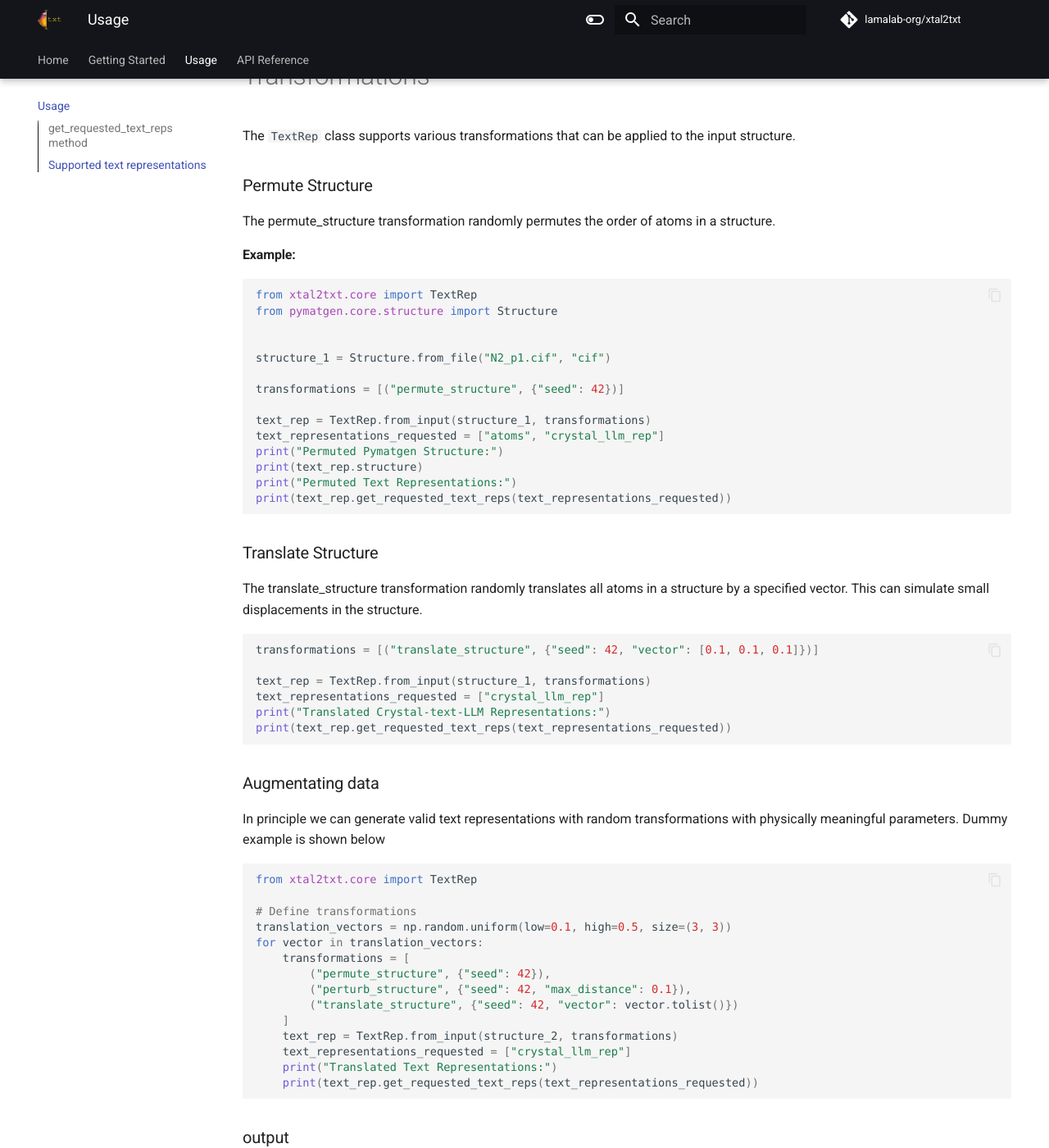
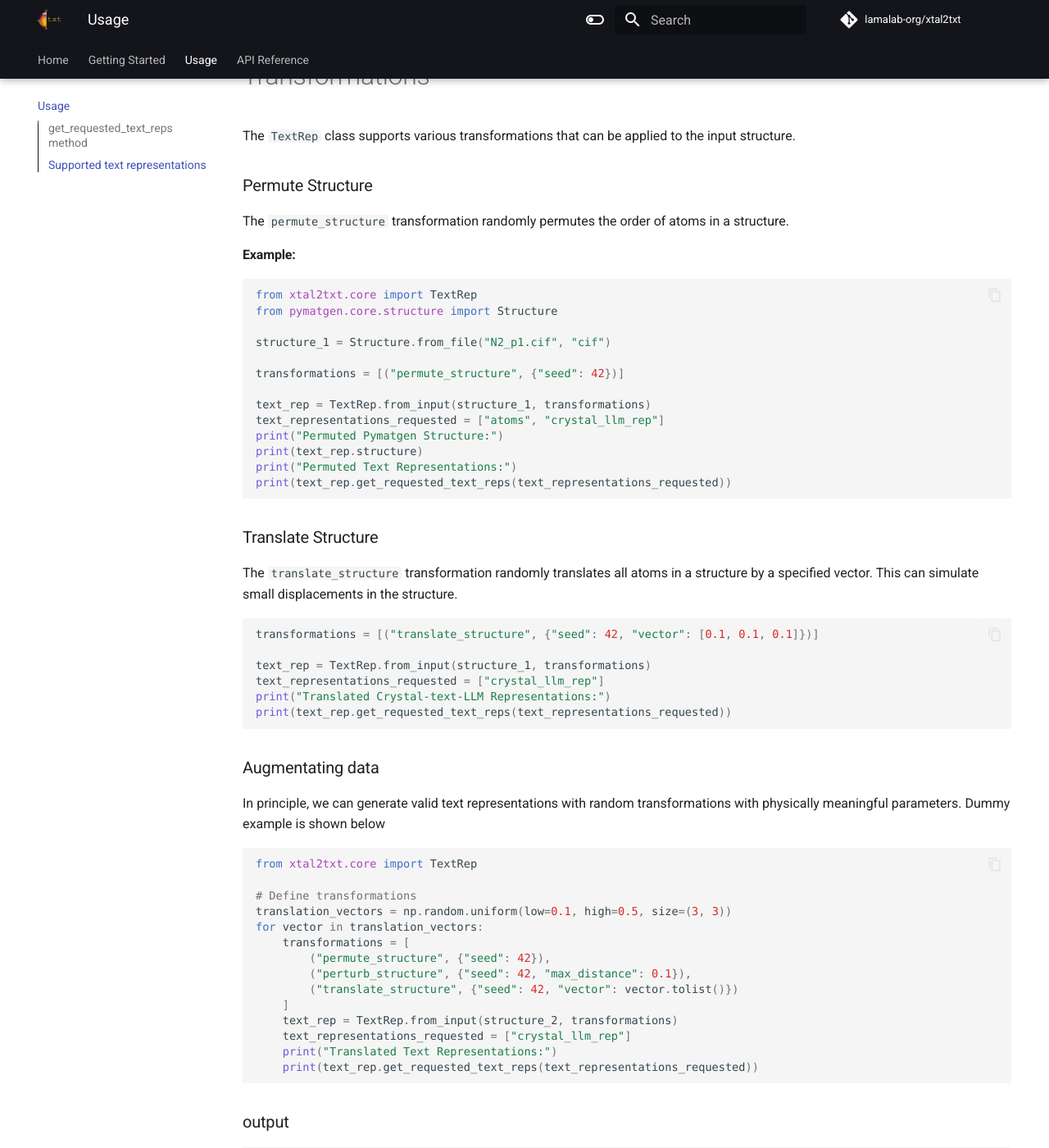
Before and after one commit to lamalab-org/xtal2txt, an MkDocs documentation site: the page built from docs/usage.md, in a window 1280 px wide and 1400 px high, scrolled down 1472 px. Shown: the whole window at 82% size. Built offline with MkDocs 1.6.1 and Material for MkDocs 9.7.7, drawn with Linux system fonts in a browser that asks for light colours; some web fonts are replaced; comment, search, counter and statistics services are not loaded.

Commit message:
fix typos

````diff
--- a/docs/usage.md
+++ b/docs/usage.md
@@ -63,13 +63,12 @@ The `TextRep` class supports various transformations that can be applied to the
 
 ### Permute Structure
 
-The permute_structure transformation randomly permutes the order of atoms in a structure.
+The `permute_structure` transformation randomly permutes the order of atoms in a structure.
 
 #### Example:
 ```python
 from xtal2txt.core import TextRep
 from pymatgen.core.structure import Structure
-
 
 structure_1 = Structure.from_file("N2_p1.cif", "cif")
 
@@ -85,7 +84,7 @@ print(text_rep.get_requested_text_reps(text_representations_requested))
 
 ### Translate Structure
 
-The translate_structure transformation randomly translates all atoms in a structure by a specified vector. This can simulate small displacements in the structure.
+The `translate_structure` transformation randomly translates all atoms in a structure by a specified vector. This can simulate small displacements in the structure.
 
 ```python
 
@@ -95,12 +94,11 @@ text_rep = TextRep.from_input(structure_1, transformations)
 text_representations_requested = ["crystal_llm_rep"]
 print("Translated Crystal-text-LLM Representations:")
 print(text_rep.get_requested_text_reps(text_representations_requested))
-
 ```
 
 ### Augmentating data
 
-In principle we can generate valid text representations with random transformations with physically meaningful parameters. Dummy example is shown below
+In principle, we can generate valid text representations with random transformations with physically meaningful parameters. Dummy example is shown below
 
 ```python
 from xtal2txt.core import TextRep
````
Also changed, not shown: 1 other file.
